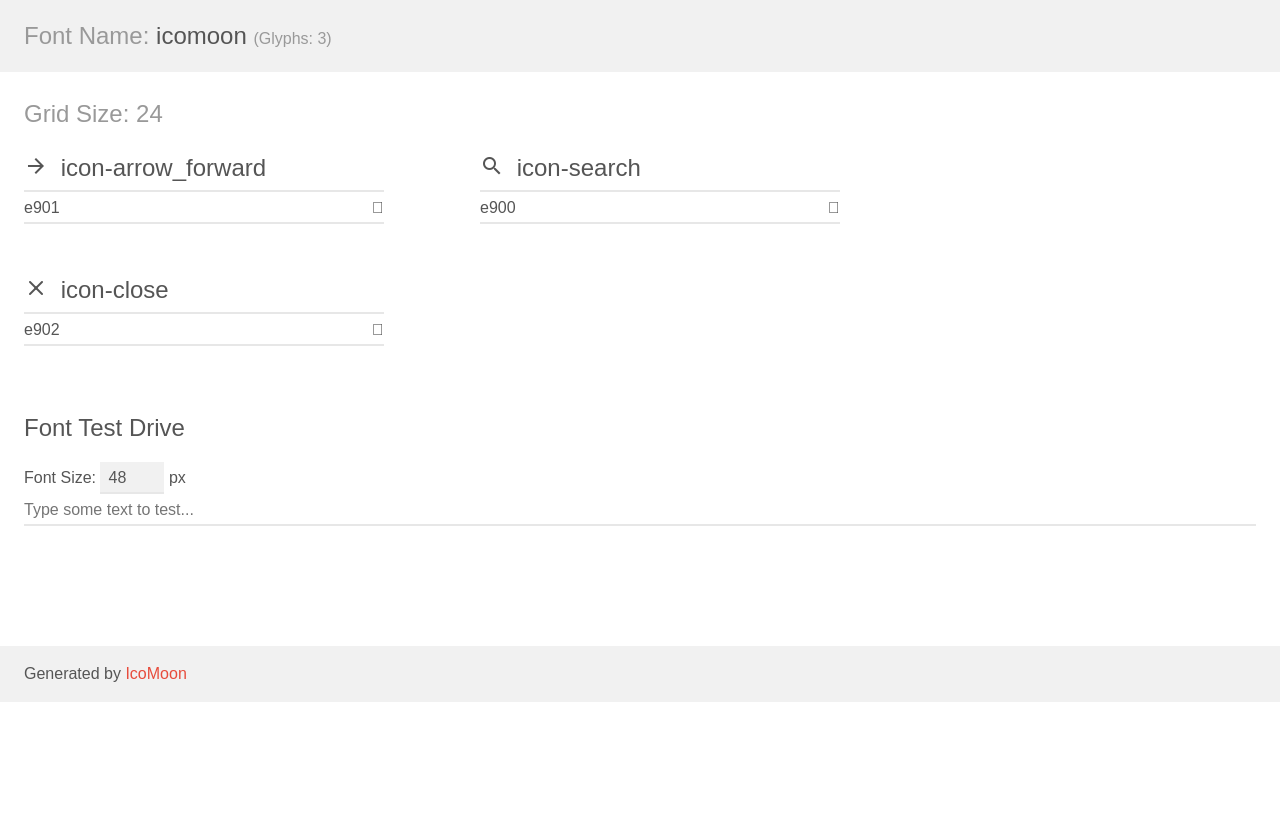
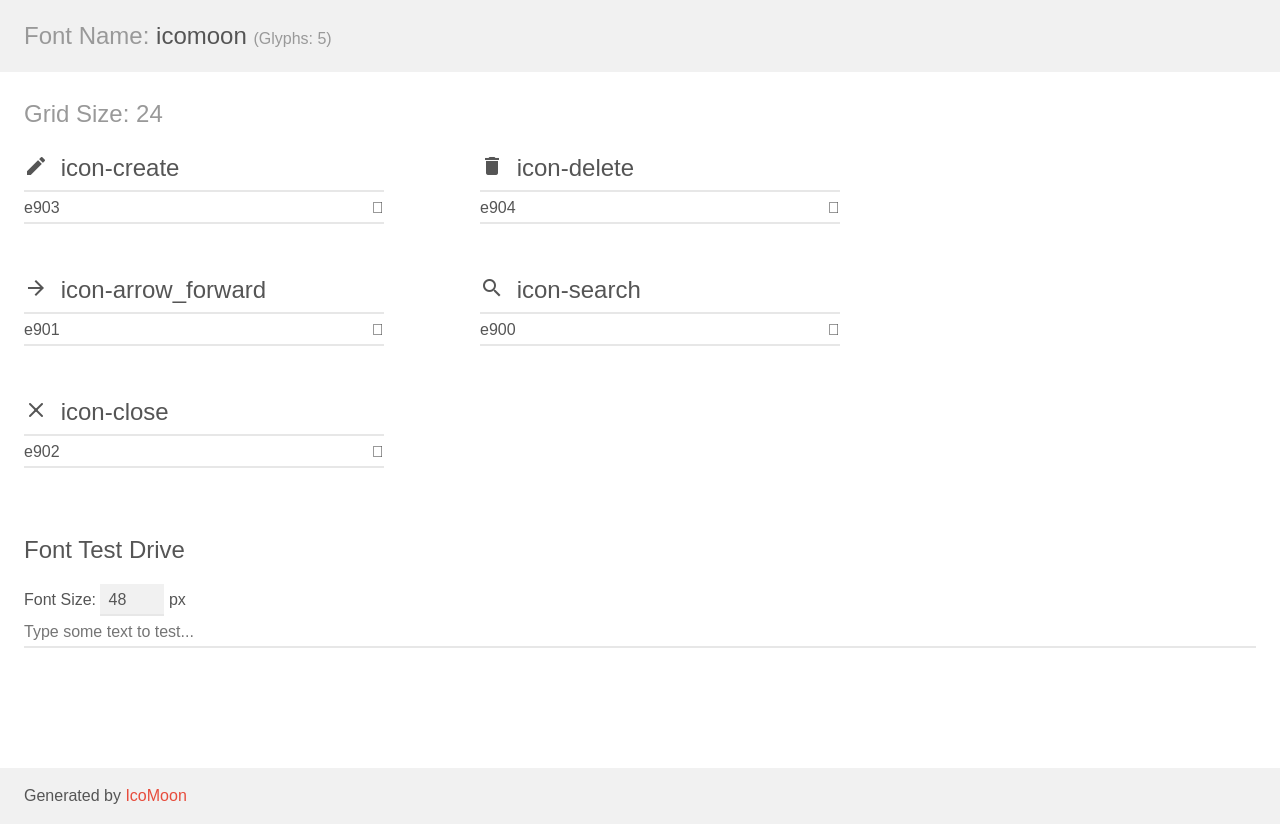
Before and after one commit to Matheus-Pazinati/alura-geek-challenge, a plain HTML site: page assets/fonts/demo.html in a window 1280 px wide. Before the commit the page ends 800 px from the top, so only its background shows below. Drawn offline with Linux system fonts and the light colour scheme.

Commit message:
Adiciona os icones de deletar e editar da pagina principal do administrador

```diff
--- a/assets/fonts/demo.html
+++ b/assets/fonts/demo.html
@@ -9,10 +9,38 @@
     <link rel="stylesheet" href="style.css"></head>
 <body>
     <div class="bgc1 clearfix">
-        <h1 class="mhmm mvm"><span class="fgc1">Font Name:</span> icomoon <small class="fgc1">(Glyphs:&nbsp;3)</small></h1>
+        <h1 class="mhmm mvm"><span class="fgc1">Font Name:</span> icomoon <small class="fgc1">(Glyphs:&nbsp;5)</small></h1>
     </div>
     <div class="clearfix mhl ptl">
         <h1 class="mvm mtn fgc1">Grid Size: 24</h1>
+        <div class="glyph fs1">
+            <div class="clearfix bshadow0 pbs">
+                <span class="icon-create"></span>
+                <span class="mls"> icon-create</span>
+            </div>
+            <fieldset class="fs0 size1of1 clearfix hidden-false">
+                <input type="text" readonly value="e903" class="unit size1of2" />
+                <input type="text" maxlength="1" readonly value="&#xe903;" class="unitRight size1of2 talign-right" />
+            </fieldset>
+            <div class="fs0 bshadow0 clearfix hidden-true">
+                <span class="unit pvs fgc1">liga: </span>
+                <input type="text" readonly value="" class="liga unitRight" />
+            </div>
+        </div>
+        <div class="glyph fs1">
+            <div class="clearfix bshadow0 pbs">
+                <span class="icon-delete"></span>
+                <span class="mls"> icon-delete</span>
+            </div>
+            <fieldset class="fs0 size1of1 clearfix hidden-false">
+                <input type="text" readonly value="e904" class="unit size1of2" />
+                <input type="text" maxlength="1" readonly value="&#xe904;" class="unitRight size1of2 talign-right" />
+            </fieldset>
+            <div class="fs0 bshadow0 clearfix hidden-true">
+                <span class="unit pvs fgc1">liga: </span>
+                <input type="text" readonly value="" class="liga unitRight" />
+            </div>
+        </div>
         <div class="glyph fs1">
             <div class="clearfix bshadow0 pbs">
                 <span class="icon-arrow_forward"></span>
--- a/assets/fonts/style.css
+++ b/assets/fonts/style.css
@@ -1,10 +1,10 @@
 @font-face {
   font-family: 'icomoon';
-  src:  url('fonts/icomoon.eot?y6smqf');
-  src:  url('fonts/icomoon.eot?y6smqf#iefix') format('embedded-opentype'),
-    url('fonts/icomoon.ttf?y6smqf') format('truetype'),
-    url('fonts/icomoon.woff?y6smqf') format('woff'),
-    url('fonts/icomoon.svg?y6smqf#icomoon') format('svg');
+  src:  url('fonts/icomoon.eot?gn52l9');
+  src:  url('fonts/icomoon.eot?gn52l9#iefix') format('embedded-opentype'),
+    url('fonts/icomoon.ttf?gn52l9') format('truetype'),
+    url('fonts/icomoon.woff?gn52l9') format('woff'),
+    url('fonts/icomoon.svg?gn52l9#icomoon') format('svg');
   font-weight: normal;
   font-style: normal;
   font-display: block;
@@ -25,6 +25,12 @@
   -moz-osx-font-smoothing: grayscale;
 }
 
+.icon-create:before {
+  content: "\e903";
+}
+.icon-delete:before {
+  content: "\e904";
+}
 .icon-arrow_forward:before {
   content: "\e901";
 }
```
Also changed, not shown: assets/fonts/selection.json (+1 -1 lines), assets/fonts/fonts/icomoon.ttf, assets/fonts/fonts/icomoon.woff, 2 other files.
